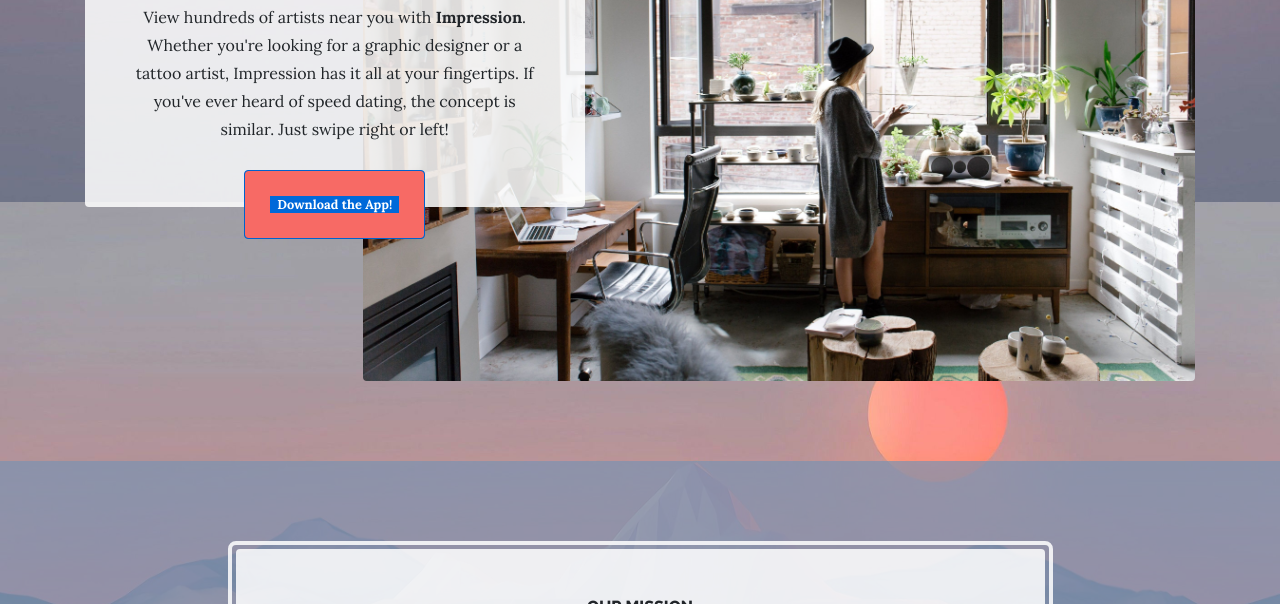
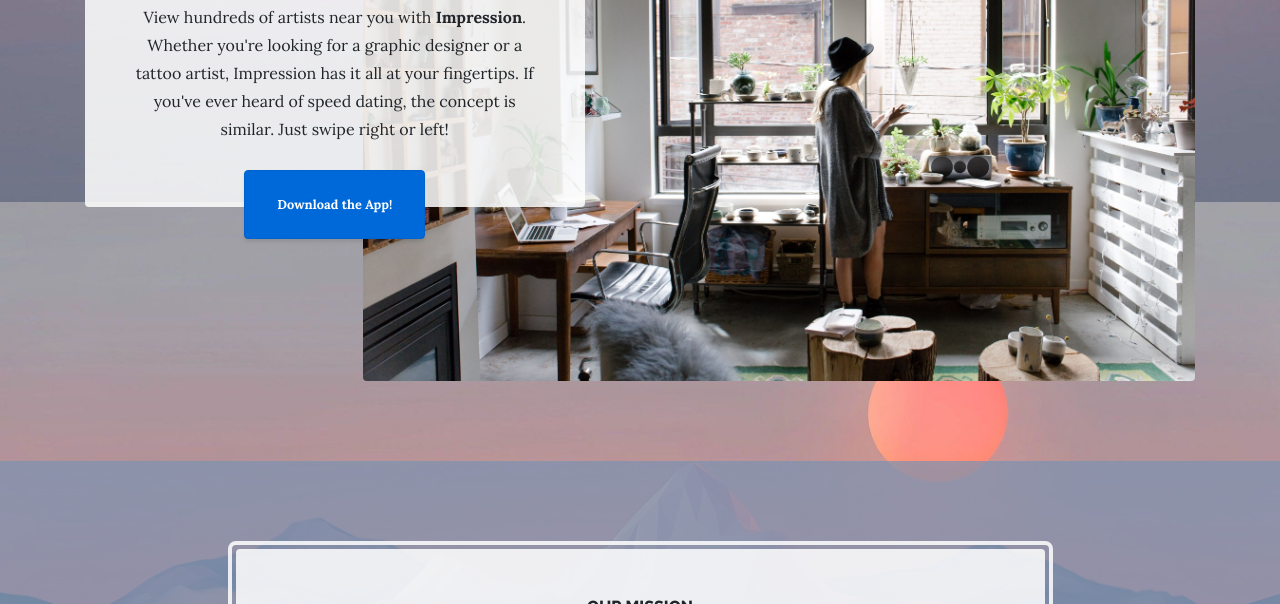
Before and after one commit to mrhall1222/Impression, a website: page index.html in a window 1280 px wide. In both pictures the pointer is over the link "Download the App!". Shown: the part 598-1202 px from the top of the page. Drawn offline with Linux system fonts and the light colour scheme.

Commit message:
button ex

```diff
--- a/css/business-casual.css
+++ b/css/business-casual.css
@@ -255,7 +255,7 @@
 
 .btn-primary:hover, .btn-primary:focus, .btn-primary:active {
 
-  box-shadow: inset 0 0 0 25px #f76a65;
+  box-shadow: inset 25px #f76a65;
 }
 
 .font-weight-light {
```
